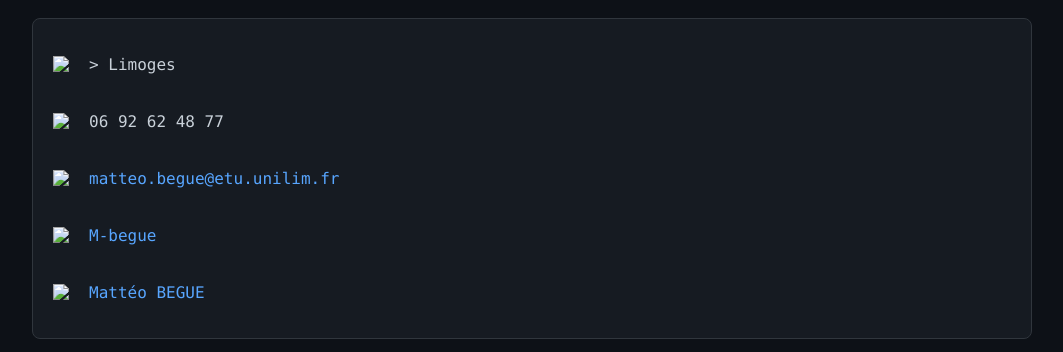
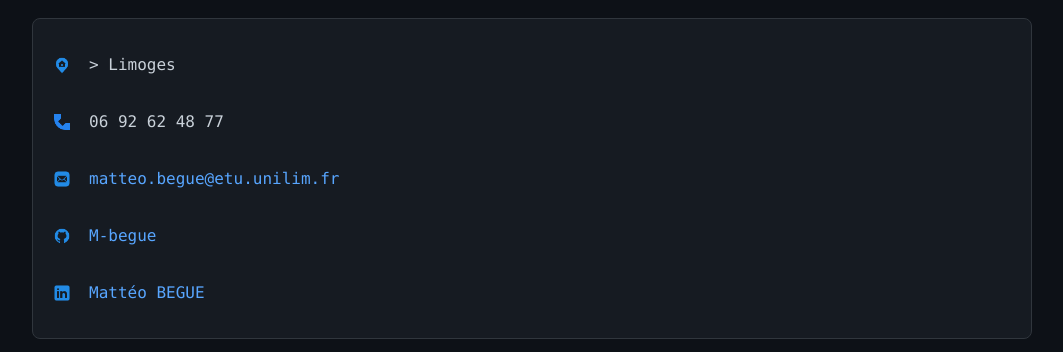
Before and after one commit to M-begue/portfolio, a plain HTML site: page index.html in a window 1280 px wide. Shown: the part 3244-3596 px from the top of the page, without its empty margins (108-1171 px from the left). Drawn offline with Linux system fonts and the light colour scheme; the site is published under a folder, as on GitHub Pages, so addresses that start at the root find nothing.

Commit message:
Correction chemin images

```diff
--- a/index.html
+++ b/index.html
@@ -116,23 +116,23 @@
     <h2>// Contact</h2>
     <div class="card contact-list">
         <p class="contact-item">
-            <img src="/images/icons8-address-32.png" alt="GitHub" class="contact-logo">>
+            <img src="images/icons8-address-32.png" alt="GitHub" class="contact-logo">>
             Limoges
         </p>
         <p class="contact-item">
-            <img src="/images/icons8-phone-32.png" alt="GitHub" class="contact-logo">
+            <img src="images/icons8-phone-32.png" alt="GitHub" class="contact-logo">
             06 92 62 48 77
         </p>
         <p class="contact-item">
-            <img src="/images/icons8-mail-32.png" alt="GitHub" class="contact-logo">
+            <img src="images/icons8-mail-32.png" alt="GitHub" class="contact-logo">
             <a href="mailto:matteo.begue@etu.unilim.fr">matteo.begue@etu.unilim.fr</a>
         </p>
         <p class="contact-item">
-            <img src="/images/icons8-github-32.png" alt="GitHub" class="contact-logo">
+            <img src="images/icons8-github-32.png" alt="GitHub" class="contact-logo">
             <a href="https://github.com/M-begue" target="_blank">M-begue</a>
         </p>
         <p class="contact-item">
-            <img src="/images/icons8-linkedin-32.png" alt="LinkedIn" class="contact-logo">
+            <img src="images/icons8-linkedin-32.png" alt="LinkedIn" class="contact-logo">
             <a href="https://www.linkedin.com/in/mattéo-begue-921a7b384" target="_blank">Mattéo BEGUE</a>
     </div>
 
```
